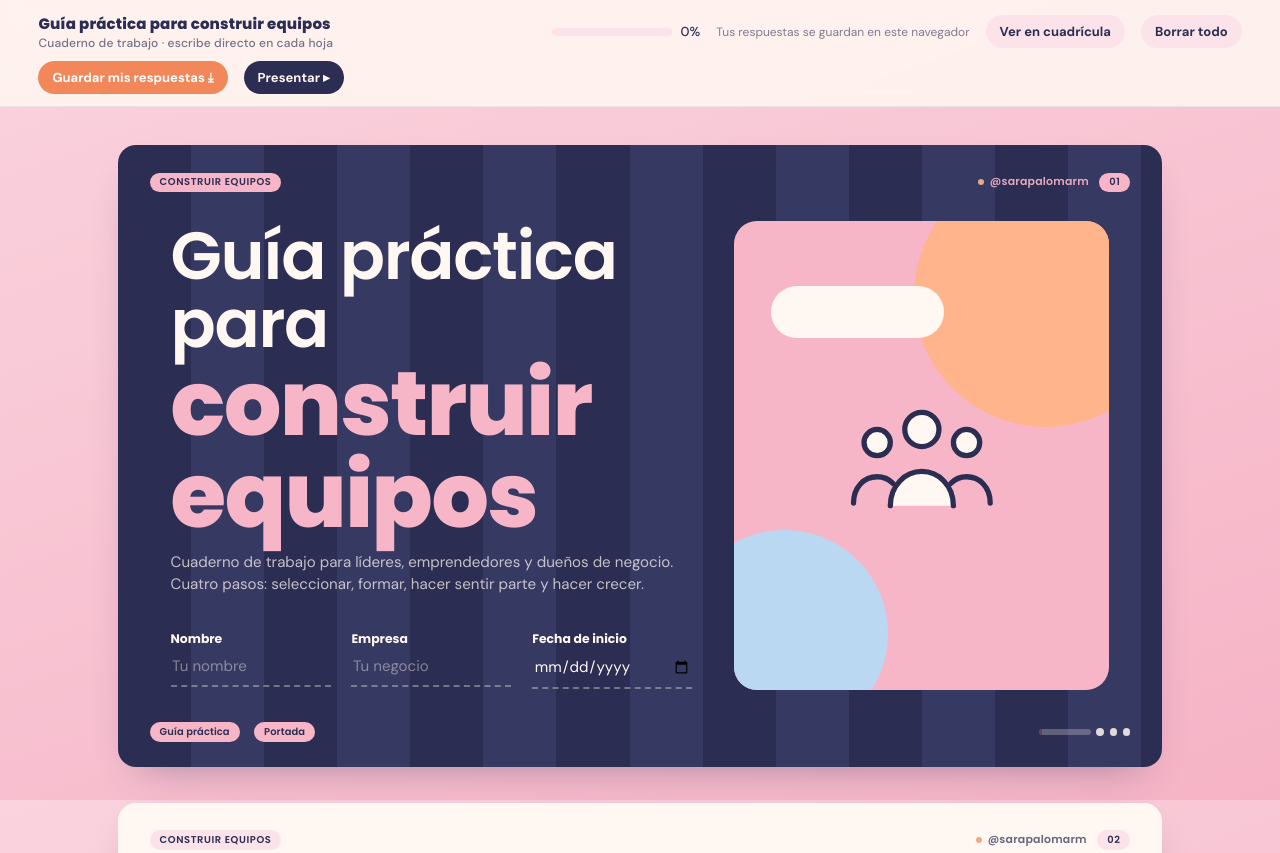
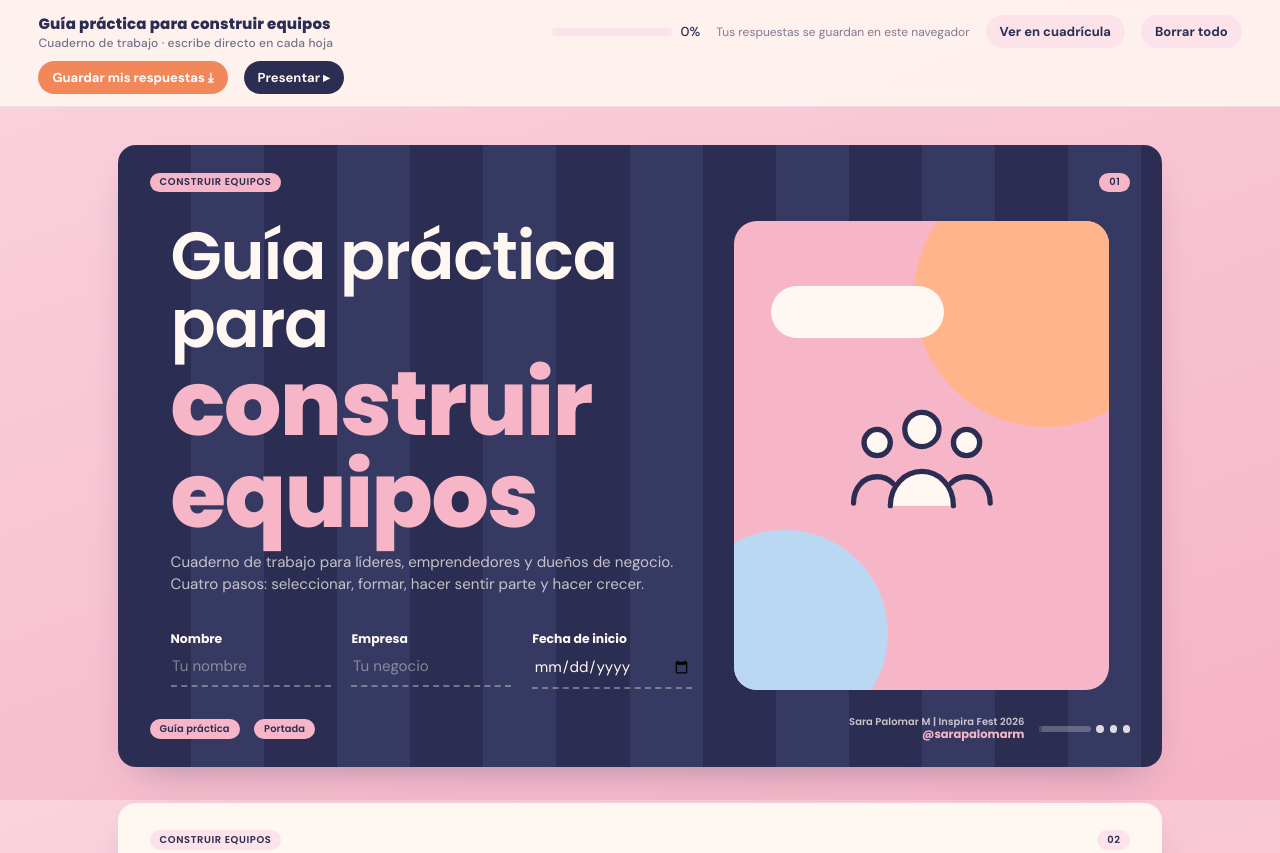
Before and after one commit to palomosofi84-afk/guia-equipos, a plain HTML site: page index.html in a window 1280 px wide. Shown: the top 853 px of the page. Drawn offline with nearby package versions, Linux system fonts and the light colour scheme.

Commit message:
Cambiar la firma: Sara Palomar M | Inspira Fest 2026 y @sarapalomarm en el pie de cada hoja
Co-Authored-By: Claude Opus 5.5 <noreply@anthropic.com>

```diff
--- a/index.html
+++ b/index.html
@@ -108,24 +108,18 @@ body.grid .deck{width:min(1500px,100%)}
   background:var(--rosa-claro);color:var(--tinta);
 }
 .s-tag{position:absolute;top:2.6cqi;left:3cqi}
-.s-corner{position:absolute;top:2.6cqi;right:3cqi;display:flex;align-items:center;gap:1cqi}
-.s-num{font-variant-numeric:tabular-nums}
-/* firma de la autora: sutil, pero con el punto rosa para que se note */
-.s-handle{
-  display:inline-flex;align-items:center;gap:.5em;
-  font-family:var(--display);font-weight:600;font-size:clamp(10px,1.05cqi,13px);letter-spacing:.02em;
-  color:var(--tinta);opacity:.72;text-decoration:none;transition:opacity .2s;
-}
-.s-handle::before{content:"";width:.55em;height:.55em;border-radius:50%;background:var(--naranja-fuerte)}
-.s-handle:hover{opacity:1}
-.dark .s-handle{color:var(--rosa);opacity:.9}
-.dark .s-handle::before{background:var(--naranja)}
+.s-num{position:absolute;top:2.6cqi;right:3cqi;font-variant-numeric:tabular-nums}
 .s-foot{
   position:absolute;left:3cqi;right:3cqi;bottom:2.4cqi;
   display:flex;align-items:center;gap:1.4cqi;flex-wrap:wrap;
 }
 .s-foot .pill{text-transform:none;letter-spacing:.01em}
 .s-foot .grow{flex:1}
+/* firma de la autora en cada hoja */
+.s-sign{display:flex;flex-direction:column;align-items:flex-end;line-height:1.2;text-align:right}
+.s-sign b{font-family:var(--display);font-weight:600;font-size:clamp(9px,.95cqi,12px);letter-spacing:.01em;opacity:.75}
+.s-sign span{font-family:var(--display);font-weight:700;font-size:clamp(10px,1.1cqi,14px);color:var(--naranja-fuerte)}
+.dark .s-sign span{color:var(--rosa)}
 .dots{display:flex;align-items:center;gap:.5cqi}
 .dots .line{width:5cqi;height:.55cqi;min-height:4px;border-radius:99px;background:currentColor;opacity:.25;overflow:hidden;position:relative}
 .dots .line i{position:absolute;inset:0;width:var(--p,0%);background:var(--naranja-fuerte);opacity:1}
@@ -909,8 +903,9 @@ body.present .topbar{display:none}
     if(!s.id) s.id="hoja-"+(i+1);
     const deco=document.createElement("div"); deco.className="deco"; s.prepend(deco);
     s.insertAdjacentHTML("beforeend",
-      `<span class="pill s-tag">Construir equipos</span><span class="s-corner"><a class="s-handle" href="https://www.instagram.com/sarapalomarm/" target="_blank" rel="noopener">@sarapalomarm</a><span class="pill s-num">${pad(i+1)}</span></span>
+      `<span class="pill s-tag">Construir equipos</span><span class="pill s-num">${pad(i+1)}</span>
        <div class="s-foot"><span class="pill site">Guía práctica</span><span class="pill">${s.dataset.title}</span><span class="grow"></span>
+       <span class="s-sign"><b>Sara Palomar M | Inspira Fest 2026</b><span>@sarapalomarm</span></span>
        <span class="dots" aria-hidden="true"><span class="line"><i style="width:${Math.round((i+1)/total*100)}%"></i></span><b></b><b></b><b></b></span></div>`);
     s.setAttribute("aria-label",`Hoja ${i+1} de ${total}: ${s.dataset.title}`);
   });
```
